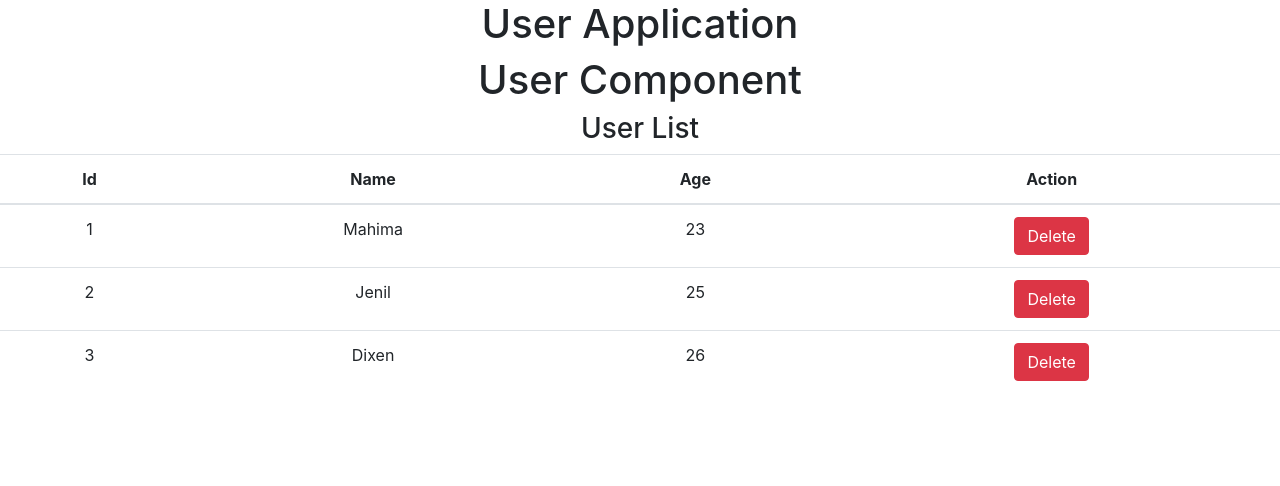
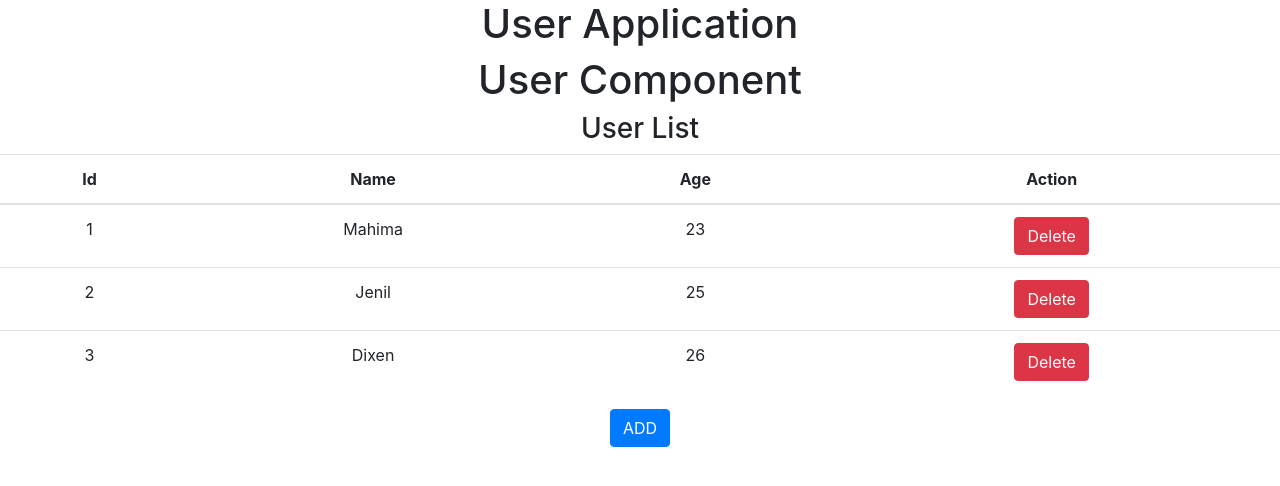
Before and after one commit to JAHANVI128/mern-internship, a React (Create React App) app: page / in a window 1280 px wide. Shown: the top 486 px of the page. Built offline with nearby package versions, Linux system fonts and the light colour scheme.

Commit message:
usestate

```diff
--- a/src/components/UserComponent.jsx
+++ b/src/components/UserComponent.jsx
@@ -1,47 +1,78 @@
-import React from 'react'
-import { UserList } from './UserList'
+import React, { useState } from "react";
+import { UserList } from "./UserList";
 
 export const UserComponent = (props) => {
-
   const test = (user) => {
     // alert("test => "+name)
 
-    alert("test method called...")
-    console.log("test method called",user)
+    alert("test method called...");
+    console.log("test method called", user);
+  };
+
+  const deleteUser = (id) => {
+    console.log("user deleted...", id);
+    users = users.filter((user) => {
+      return user.id != id;
+    });
+
+    setusers(users)
+    console.log("after delete...", users);
+  };
+
+  const addUser = (user) => {
+    console.log("add user called...",user)
+
+    users = [...users,user]
+    setusers(users)
   }
 
-  const deleteUser = (id) => {
-    console.log("user deleted...",id)
-    users = users.filter((user) => {
-      return user.id != id
-    })
+  console.log(props);
 
-    console.log("after delete...",users)
-  }
-  console.log(props)
+  //   var users = [{
+  //     id: 1,
+  //     name:"Mahima",
+  //     age:23
+  //   },{
+  //     id :2,
+  //     name:"Jenil",
+  //     age:25
+  //   },
+  // {
+  //   id : 3,
+  //   name: "Dixen",
+  //   age:26
+  // }]
 
-  var users = [{
-    id: 1,
-    name:"Mahima",
-    age:23
-  },{
-    id :2,
-    name:"Jenil",
-    age:25
-  },
-{
-  id : 3,
-  name: "Dixen",
-  age:26
-}]
+  var [users, setusers] = useState([
+    {
+      id: 1,
+      name: "Mahima",
+      age: 23,
+    },
+    {
+      id: 2,
+      name: "Jenil",
+      age: 25,
+    },
+    {
+      id: 3,
+      name: "Dixen",
+      age: 26,
+    },
+  ]);
+
   return (
     <div>
       <h1>{props.title}</h1>
-        <h1>
-            User Component
-        </h1>
-        {/* <button onClick={() => {test()}}>Test</button> */}
-        <UserList apptitle = {props.title} users = {users} test = {test} delete = {deleteUser}/>
+      <h1>User Component</h1>
+      {/* <button onClick={() => {test()}}>Test</button> */}
+      <UserList
+        apptitle={props.title}
+        users={users}
+        test={test}
+        delete={deleteUser}
+        add = {addUser}
+      />
     </div>
-  )
-}
+  );
+};
--- a/src/components/UserList.jsx
+++ b/src/components/UserList.jsx
@@ -1,12 +1,18 @@
-import React from 'react'
+import React from "react";
 
 export const UserList = (props) => {
+  console.log("user list ....", props);
 
-    console.log("user list ....",props)
+  var userObj = {
+    id:4,
+    name:"Rohan",
+    age:20
+  }
+
   return (
     <div>
       <h3>User List</h3>
-        <table className='table'>
+      <table className="table">
         <thead>
           <tr>
             <th>Id</th>
@@ -16,22 +22,19 @@ export const UserList = (props) => {
           </tr>
         </thead>
         <tbody>
-                {
-                    props.users.map((user) => {
-                        return(
+          {props.users.map((user) => {
+            return (
               <tr>
                 <td>{user.id}</td>
                 <td>{user.name}</td>
                 <td>{user.age}</td>
-                                <td>
-                                    <button className='btn btn-danger' onClick= { () => props.delete(user.id)}>Delete</button>
-                                </td>
+                <td><button className="btn btn-danger" onClick={() => props.delete(user.id)}>Delete</button></td>
               </tr>
-                        )
-                    })
-                }
+            );
+          })}
         </tbody>
       </table>
+      <button className="btn btn-primary" onClick={() => {props.add(userObj)}}>ADD</button>
     </div>
-  )
-}
+  );
+};
```
Lines whose indentation alone changed are shown as unchanged.
